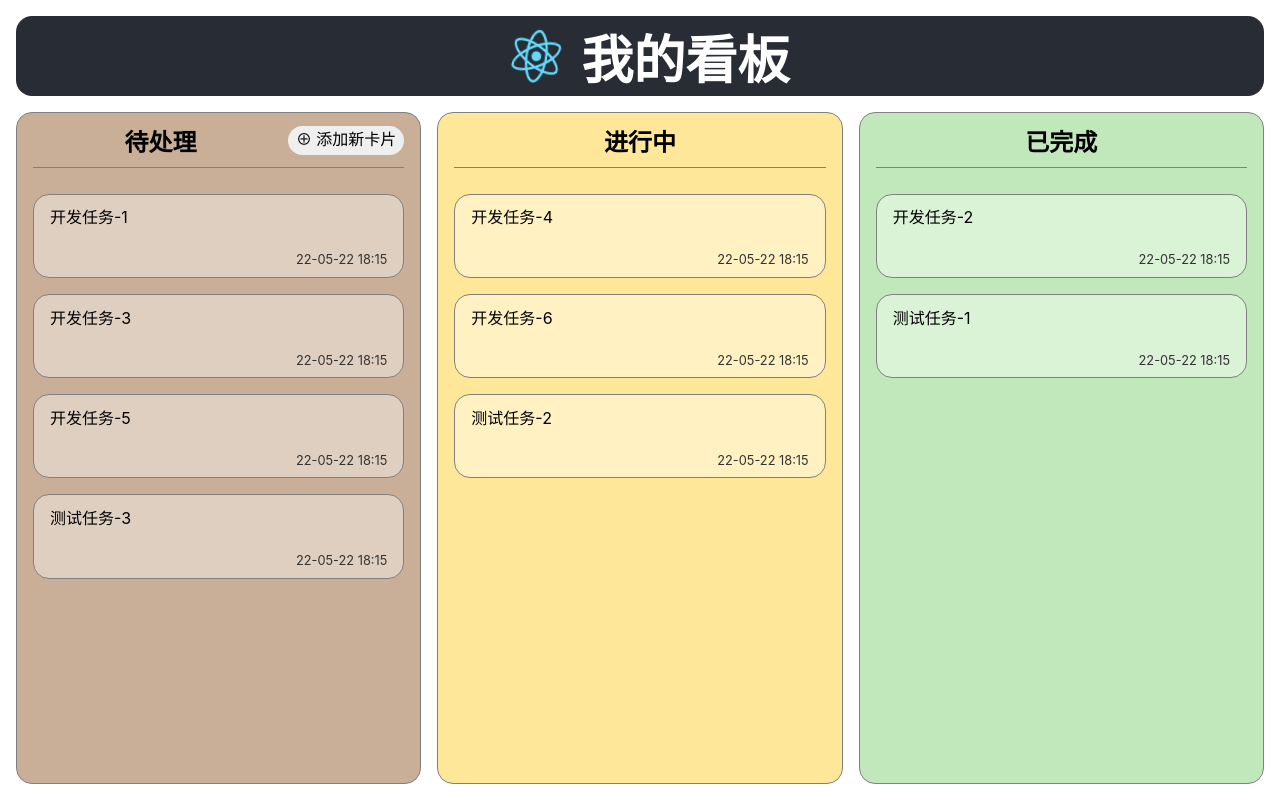
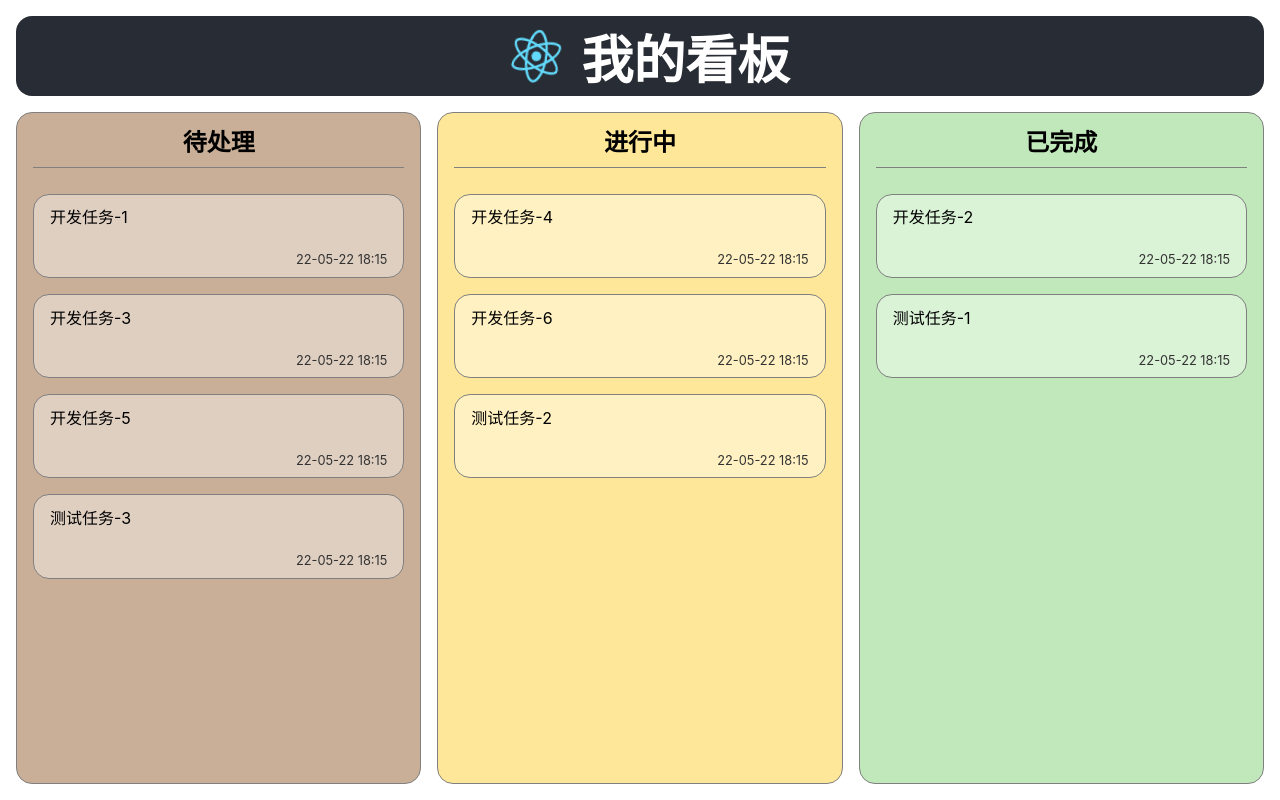
Before and after one commit to vgloomus/kanban, a React (Create React App) app: page / in a window 1280 px wide. Built offline with nearby package versions, Linux system fonts and the light colour scheme.

Commit message:
ch-05: 看板列props接收标题

```diff
--- a/src/App.js
+++ b/src/App.js
@@ -16,10 +16,13 @@
   <main className="kanban-board">{children}</main>
 );
 
-const KanbanColumn = ({ children, className }) => {
+const KanbanColumn = ({ children, className, title }) => {
   const combinedClassName = `kanban-column ${className}`;
   return (
-    <section className={combinedClassName}>{children}</section>
+    <section className={combinedClassName}>
+      <h2>{title}</h2>
+      <ul>{children}</ul>
+    </section>
   );
 };
 
@@ -80,25 +83,15 @@
         <img src={logo} className="App-logo" alt="logo" />
       </header>
       <KanbanBoard>
-        <KanbanColumn className="column-todo">
-          <h2>待处理<button onClick={handleAdd}
-            disabled={showAdd}>&#8853; 添加新卡片</button></h2>
-          <ul>
-            { showAdd && <KanbanNewCard onSubmit={handleSubmit} /> }
-            { todoList.map(props => <KanbanCard {...props} />) }
-          </ul>
+        <KanbanColumn className="column-todo" title="待处理">
+          { showAdd && <KanbanNewCard onSubmit={handleSubmit} /> }
+          { todoList.map(props => <KanbanCard {...props} />) }
         </KanbanColumn>
-        <KanbanColumn className="column-ongoing">
-          <h2>进行中</h2>
-          <ul>
-            { ongoingList.map(props => <KanbanCard {...props} />) }
-          </ul>
+        <KanbanColumn className="column-ongoing" title="进行中">
+          { ongoingList.map(props => <KanbanCard {...props} />) }
         </KanbanColumn>
-        <KanbanColumn className="column-done">
-          <h2>已完成</h2>
-          <ul>
-            { doneList.map(props => <KanbanCard {...props} />) }
-          </ul>
+        <KanbanColumn className="column-done" title="已完成">
+          { doneList.map(props => <KanbanCard {...props} />) }
         </KanbanColumn>
       </KanbanBoard>
     </div>
```
